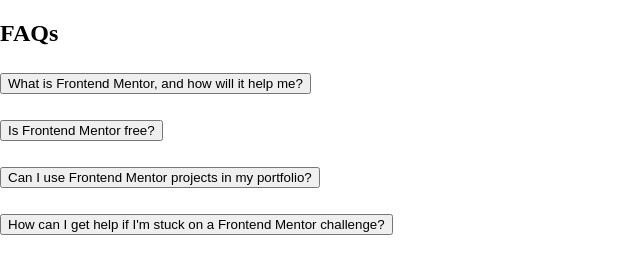
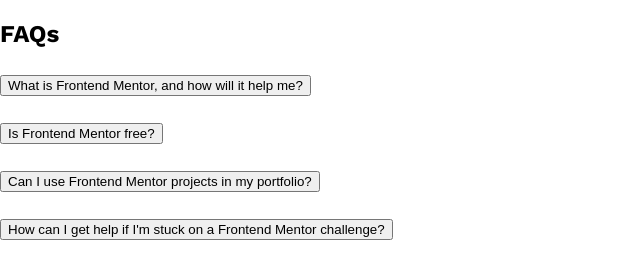
Before and after one commit to sintactico-glitch/fm-faq-accordion, a plain HTML site: page index.html in a window 1280 px wide. Shown: the whole page, without its empty margins (0-640 px from the left). Drawn offline with nearby package versions, Linux system fonts and the light colour scheme.

Commit message:
style: Added font and variables

```diff
--- a/css/main.css
+++ b/css/main.css
@@ -1,3 +1,16 @@
+@import url('https://fonts.googleapis.com/css2?family=Work+Sans:ital,wght@0,100..900;1,100..900&display=swap');
+
+:root {
+  --font: "Work Sans", sans-serif;
+  --white: hsl(0, 100%, 100%);
+  --purple-100: hsl(275, 100%, 97%);
+  --purple-600: hsl(292, 16%, 49%);
+  --purple-950: hsl(292, 42%, 14%);
+  --weight-regular: 400;
+  --weight-semi-bold: 600;
+  --weight-bold: 700;
+}
+
 *,
 *::before,
 *::after {
@@ -7,6 +20,7 @@
 html {
   box-sizing: border-box;
   font-size: 16px;
+  font-family: var(--font);
 }
 
 body {
```
